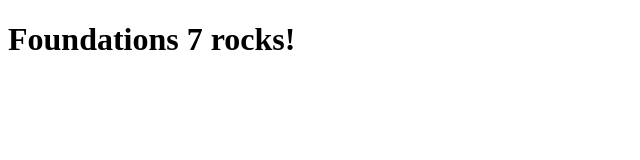
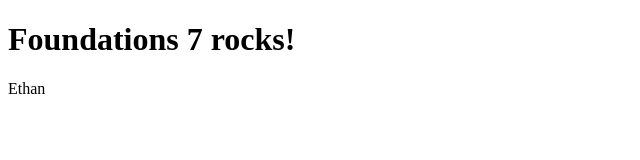
Before and after one commit to rileyeh/branch-practice-f7, a plain HTML site: page index.html in a window 1280 px wide. Shown: the full height of the page, 0-640 px from the left. Drawn offline with Linux system fonts and the light colour scheme.

Commit message:
added Ethan

```diff
--- a/index.html
+++ b/index.html
@@ -8,5 +8,6 @@
 </head>
 <body>
     <h1>Foundations 7 rocks!</h1>
+    <p>Ethan</p>
 </body>
 </html>
```
